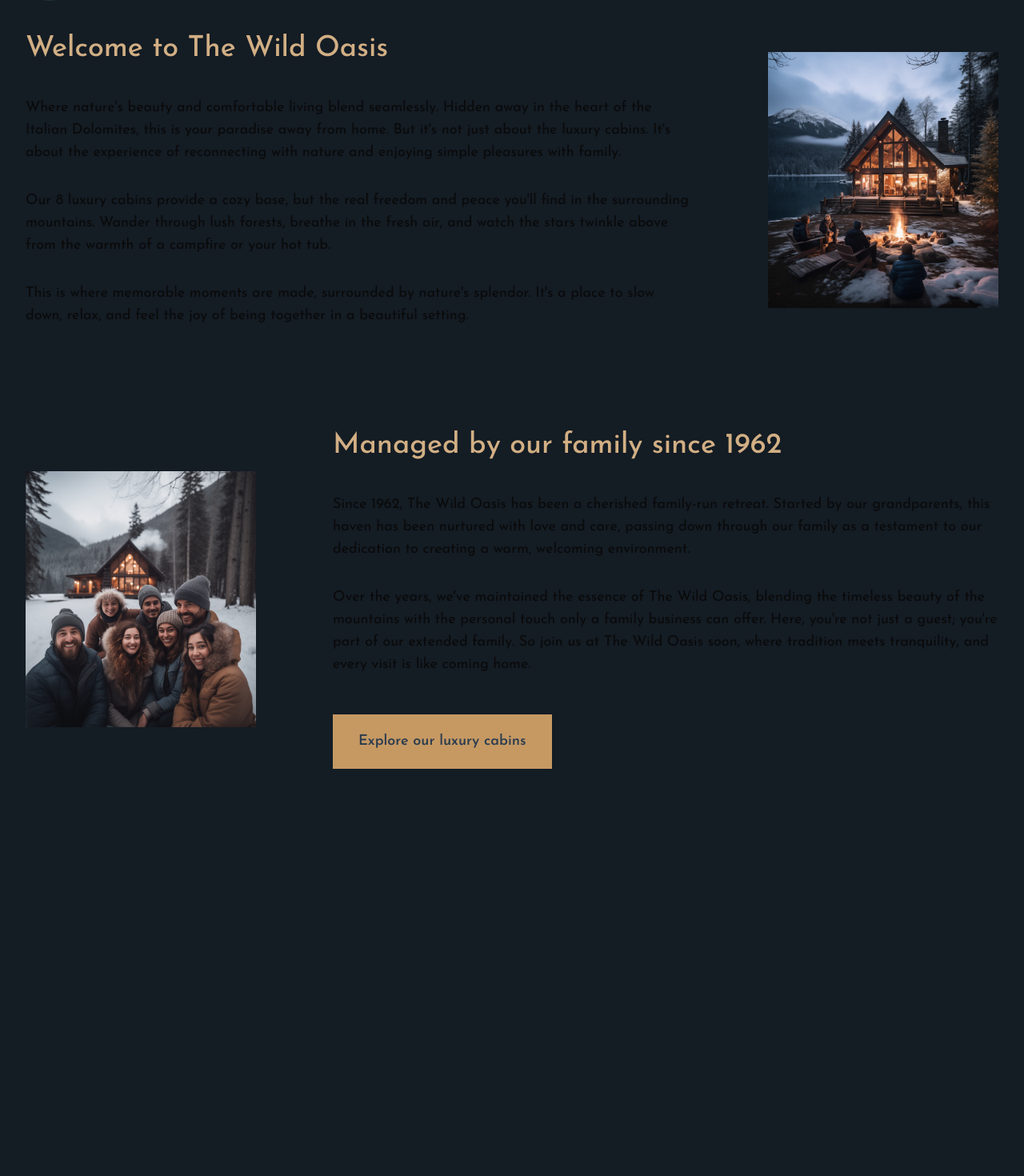
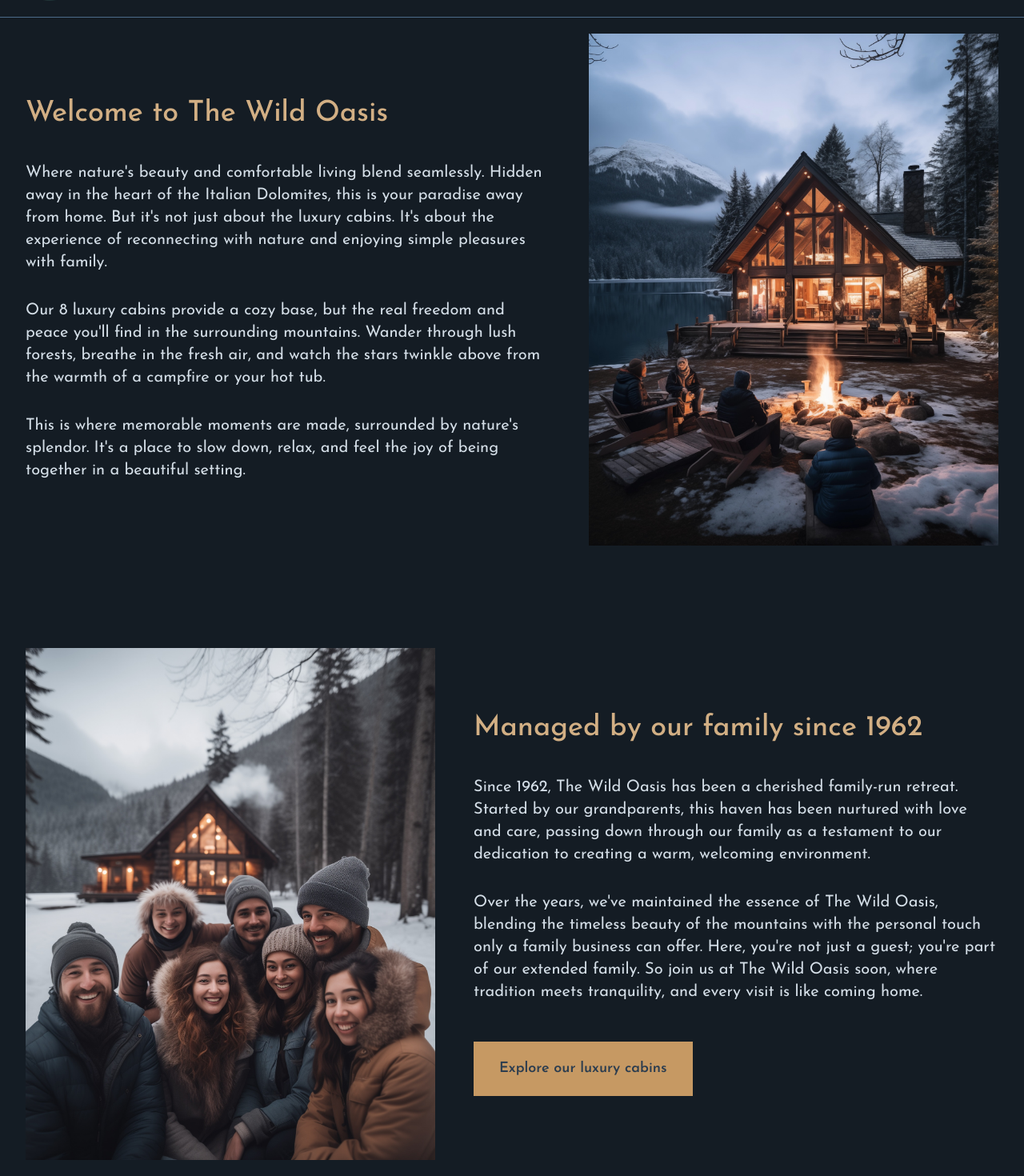
Before and after one commit to A-Karim2003/The-Oasis, a Next.js app: page /about in a window 1280 px wide. Shown: the part 79-1549 px from the top of the page at 80% size. Before the commit the page ends 1060 px from the top, so only its background shows below. Built offline with nearby package versions, Linux system fonts and the light colour scheme.

Commit message:
refactor: Refines UI layout and styling across pages.

```diff
--- a/app/_components/Header.tsx
+++ b/app/_components/Header.tsx
@@ -30,7 +30,7 @@ const navLinks: NavLink[] = [
 
 export default function Header() {
   return (
-    <header className="px-8 py-5">
+    <header className="px-8 py-5 border-b border-primary-600">
       <div className="flex justify-between items-center max-w-7xl mx-auto">
         <Link href="/" className="flex items-center gap-4 z-10">
           <Image src={logo} height="60" width="60" alt="The Wild Oasis logo" />
--- a/app/about/page.tsx
+++ b/app/about/page.tsx
@@ -5,13 +5,15 @@ import Link from "next/link";
 
 export default function Page() {
   return (
-    <div className="flex flex-col gap-32 text-lg">
+    <div className="flex flex-col gap-32 text-xl text-primary-100">
       {/* Row 1 */}
-      <div className="flex flex-wrap gap-24 items-center">
-        <div className="flex-1 min-w-75">
+      <div className="flex flex-col lg:flex-row gap-12 items-center">
+        {/* Text */}
+        <div className="flex-1">
           <h1 className="text-4xl mb-10 text-accent-400 font-medium">
             Welcome to The Wild Oasis
           </h1>
+
           <div className="space-y-8">
             <p>
               Where nature&apos;s beauty and comfortable living blend
@@ -20,12 +22,14 @@ export default function Page() {
               the luxury cabins. It&apos;s about the experience of reconnecting
               with nature and enjoying simple pleasures with family.
             </p>
+
             <p>
               Our 8 luxury cabins provide a cozy base, but the real freedom and
               peace you&apos;ll find in the surrounding mountains. Wander
               through lush forests, breathe in the fresh air, and watch the
               stars twinkle above from the warmth of a campfire or your hot tub.
             </p>
+
             <p>
               This is where memorable moments are made, surrounded by
               nature&apos;s splendor. It&apos;s a place to slow down, relax, and
@@ -34,31 +38,25 @@ export default function Page() {
           </div>
         </div>
 
-        <div className="relative shrink-0 w-72 h-80">
+        {/* Image */}
+        <div className="relative w-full max-w-lg aspect-4/5">
           <Image
             src={image1}
             alt="Family sitting around a fire pit in front of cabin"
+            className="object-cover"
             fill
-            className="object-cover"
           />
         </div>
       </div>
 
       {/* Row 2 */}
-      <div className="flex flex-wrap gap-24 items-center">
-        <div className="relative shrink-0 w-72 h-80">
-          <Image
-            src={image2}
-            alt="Family that manages The Wild Oasis"
-            fill
-            className="object-cover"
-          />
-        </div>
-
-        <div className="flex-1 min-w-75">
+      <div className="flex flex-col lg:flex-row gap-12 items-center">
+        {/* Text */}
+        <div className="flex-1 lg:order-2">
           <h1 className="text-4xl mb-10 text-accent-400 font-medium">
             Managed by our family since 1962
           </h1>
+
           <div className="space-y-8">
             <p>
               Since 1962, The Wild Oasis has been a cherished family-run
@@ -66,6 +64,7 @@ export default function Page() {
               with love and care, passing down through our family as a testament
               to our dedication to creating a warm, welcoming environment.
             </p>
+
             <p>
               Over the years, we&apos;ve maintained the essence of The Wild
               Oasis, blending the timeless beauty of the mountains with the
@@ -74,6 +73,7 @@ export default function Page() {
               us at The Wild Oasis soon, where tradition meets tranquility, and
               every visit is like coming home.
             </p>
+
             <div>
               <Link
                 href="/cabins"
@@ -84,6 +84,16 @@ export default function Page() {
             </div>
           </div>
         </div>
+
+        {/* Image */}
+        <div className="relative w-full max-w-lg aspect-4/5 ">
+          <Image
+            src={image2}
+            alt="Family that manages The Wild Oasis"
+            className="object-cover"
+            fill
+          />
+        </div>
       </div>
     </div>
   );
--- /dev/null
+++ b/app/account/layout.tsx
@@ -0,0 +1,3 @@
+export default function layout() {
+  return <div className="border border-red-500 h-full w-65"></div>;
+}
--- a/app/account/page.tsx
+++ b/app/account/page.tsx
@@ -5,5 +5,5 @@ export const metadata: Metadata = {
 };
 
 export default function page() {
-  return <div>Account</div>;
+  return <div></div>;
 }
--- a/app/cabins/_components/Cabin.tsx
+++ b/app/cabins/_components/Cabin.tsx
@@ -1,14 +1,15 @@
 import Image from "next/image";
 import Link from "next/link";
+import type { StaticImageData } from "next/image";
 import { Users } from "lucide-react";
-
+import image1 from "@/public/images/about-1.jpg";
 type Cabin = {
   id: number;
   name: string;
   maxCapacity: number;
   regularPrice: number;
   discount: number;
-  image: string;
+  image: string | StaticImageData;
 };
 
 const cabin: Cabin = {
@@ -17,7 +18,7 @@ const cabin: Cabin = {
   maxCapacity: 2,
   regularPrice: 400,
   discount: 0,
-  image: "/images/cabin-1.jpg",
+  image: image1,
 };
 
 export default function Cabin() {
```
